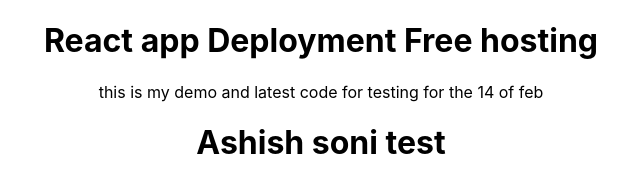
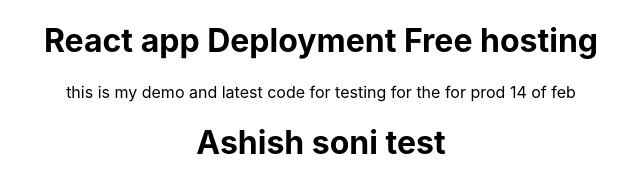
Before and after one commit to ashishsoni0927/React-Deployment, a React (Create React App) app: page / in a window 1280 px wide. Shown: the top 172 px of the page, without its empty margins (319-959 px from the left). Built offline with nearby package versions, Linux system fonts and the light colour scheme.

Commit message:
Update App.js

```diff
--- a/src/App.js
+++ b/src/App.js
@@ -4,7 +4,7 @@ function App() {
   return (
     <div className="App">
           <h1>React app Deployment Free hosting</h1>
-          <p>this is my demo and latest code for testing for the 14 of feb</p>
+          <p>this is my demo and latest code for testing for the for prod 14 of feb</p>
           <h1>Ashish soni test</h1>
     </div>
   );
```
